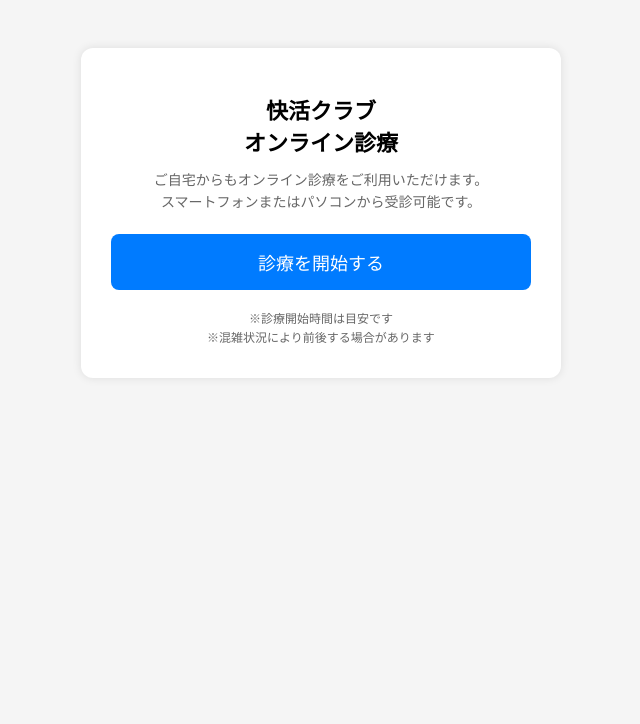
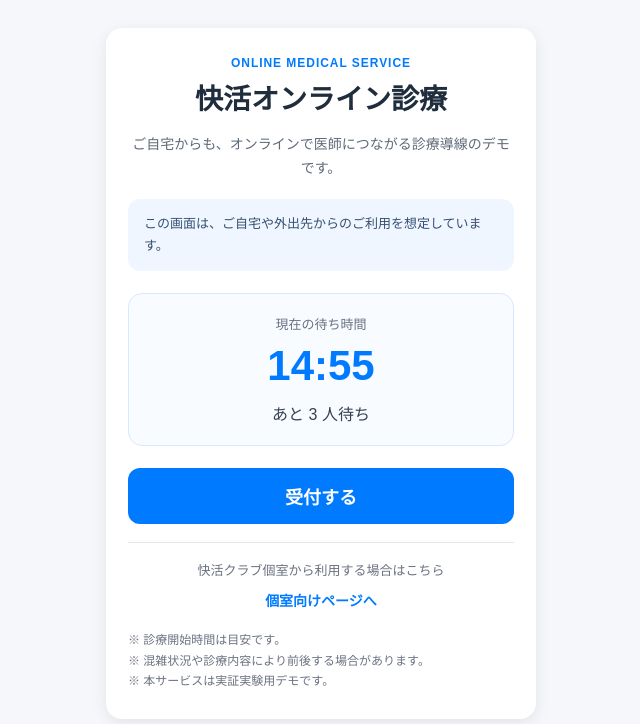
Before and after one commit to aiobaa/kaikatsu-med, a website: page home.html in a window 1280 px wide. Shown: the whole page, without its empty margins (319-959 px from the left). Drawn offline with Linux system fonts and the light colour scheme.

Commit message:
fix home layout

```diff
--- a/home.html
+++ b/home.html
@@ -3,67 +3,198 @@
 <head>
   <meta charset="UTF-8">
   <meta name="viewport" content="width=device-width, initial-scale=1.0">
-  <title>快活クラブ オンライン診療（ご自宅）</title>
+  <title>快活オンライン診療（ご自宅向け）</title>
   <style>
     body {
+      margin: 0;
       font-family: sans-serif;
+      background: #f5f7fb;
+      color: #222;
+    }
+
+    .wrap {
+      max-width: 430px;
+      margin: 0 auto;
+      padding: 28px 16px 40px;
+    }
+
+    .card {
+      background: #ffffff;
+      border-radius: 16px;
+      padding: 28px 22px;
+      box-shadow: 0 4px 16px rgba(0, 0, 0, 0.08);
       text-align: center;
-      padding: 40px 20px;
-      background: #f5f5f5;
     }
-    .box {
-      background: white;
-      padding: 30px;
+
+    .service-label {
+      font-size: 12px;
+      color: #007bff;
+      font-weight: bold;
+      letter-spacing: 0.08em;
+      margin-bottom: 10px;
+    }
+
+    h1 {
+      margin: 0;
+      font-size: 28px;
+      line-height: 1.4;
+      color: #1f2d3d;
+    }
+
+    .lead {
+      margin: 14px 0 0;
+      font-size: 14px;
+      line-height: 1.7;
+      color: #5f6b7a;
+    }
+
+    .context {
+      margin-top: 18px;
+      padding: 14px 16px;
+      background: #f0f6ff;
       border-radius: 12px;
-      max-width: 420px;
-      margin: auto;
-      box-shadow: 0 0 10px rgba(0,0,0,0.1);
+      font-size: 13px;
+      line-height: 1.7;
+      color: #355070;
+      text-align: left;
     }
-    h1 {
-      font-size: 22px;
-      margin-bottom: 12px;
+
+    .status-box {
+      margin-top: 22px;
+      background: #f8fbff;
+      border: 1px solid #d9e8ff;
+      border-radius: 14px;
+      padding: 20px 16px;
     }
-    .desc {
-      font-size: 14px;
-      color: #666;
-      margin-bottom: 20px;
-      line-height: 1.6;
+
+    .status-label {
+      font-size: 13px;
+      color: #6b7280;
+      margin-bottom: 8px;
     }
+
+    .time {
+      font-size: 42px;
+      font-weight: bold;
+      color: #007bff;
+      line-height: 1.2;
+      margin: 0;
+    }
+
+    .people {
+      margin-top: 10px;
+      font-size: 16px;
+      color: #374151;
+    }
+
     .btn {
       display: block;
-      margin: 20px auto;
-      padding: 15px;
+      width: 100%;
+      box-sizing: border-box;
+      margin-top: 22px;
+      padding: 15px 16px;
       font-size: 18px;
+      font-weight: bold;
       background: #007bff;
-      color: white;
-      border-radius: 8px;
+      color: #fff;
+      text-decoration: none;
+      border-radius: 12px;
+    }
+
+    .room-box {
+      margin-top: 18px;
+      padding-top: 18px;
+      border-top: 1px solid #e5e7eb;
+    }
+
+    .room-text {
+      font-size: 13px;
+      color: #6b7280;
+      line-height: 1.6;
+      margin-bottom: 8px;
+    }
+
+    .room-link {
+      font-size: 14px;
+      font-weight: bold;
+      color: #007bff;
       text-decoration: none;
     }
-    .note {
+
+    .notes {
+      margin-top: 20px;
       font-size: 12px;
-      color: #666;
-      margin-top: 15px;
-      line-height: 1.6;
+      line-height: 1.7;
+      color: #6b7280;
+      text-align: left;
     }
   </style>
 </head>
 <body>
+  <div class="wrap">
+    <div class="card">
+      <div class="service-label">ONLINE MEDICAL SERVICE</div>
 
-<div class="box">
-  <h1>快活クラブ<br>オンライン診療</h1>
+      <h1>快活オンライン診療</h1>
 
-  <div class="desc">
-    ご自宅からもオンライン診療をご利用いただけます。<br>
-    スマートフォンまたはパソコンから受診可能です。
+      <p class="lead">
+        ご自宅からも、オンラインで医師につながる診療導線のデモです。
+      </p>
+
+      <div class="context">
+        この画面は、ご自宅や外出先からのご利用を想定しています。
+      </div>
+
+      <div class="status-box">
+        <div class="status-label">現在の待ち時間</div>
+        <div class="time">
+          <span id="minutes">15</span>:<span id="seconds">00</span>
+        </div>
+        <div class="people">あと <span id="people">3</span> 人待ち</div>
+      </div>
+
+      <a class="btn" href="/start">受付する</a>
+
+      <div class="room-box">
+        <div class="room-text">
+          快活クラブ個室から利用する場合はこちら
+        </div>
+        <a class="room-link" href="/">個室向けページへ</a>
+      </div>
+
+      <div class="notes">
+        ※ 診療開始時間は目安です。<br>
+        ※ 混雑状況や診療内容により前後する場合があります。<br>
+        ※ 本サービスは実証実験用デモです。
+      </div>
+    </div>
   </div>
 
-  <a class="btn" href="/start">診療を開始する</a>
+  <script>
+    let totalSeconds = 15 * 60;
+    let people = 3;
 
-  <div class="note">
-    ※診療開始時間は目安です<br>
-    ※混雑状況により前後する場合があります
-  </div>
-</div>
+    function updateTopStatus() {
+      const minutes = Math.floor(totalSeconds / 60);
+      const seconds = totalSeconds % 60;
 
+      document.getElementById("minutes").textContent = minutes;
+      document.getElementById("seconds").textContent =
+        seconds.toString().padStart(2, "0");
+
+      if (totalSeconds > 0) totalSeconds--;
+    }
+
+    function updatePeople() {
+      if (people > 1 && Math.random() < 0.25) {
+        people--;
+        document.getElementById("people").textContent = people;
+      }
+    }
+
+    updateTopStatus();
+    setInterval(updateTopStatus, 1000);
+    setInterval(updatePeople, 5000);
+  </script>
 </body>
 </html>
```
